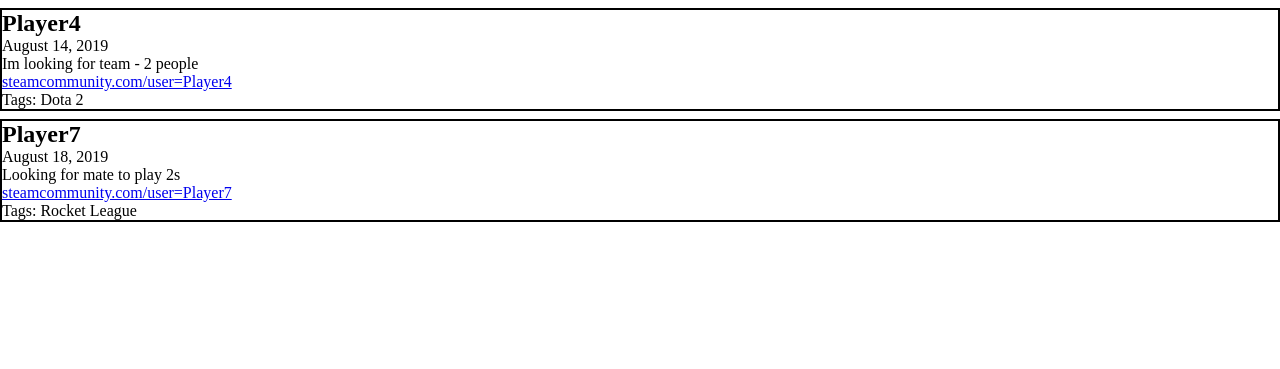
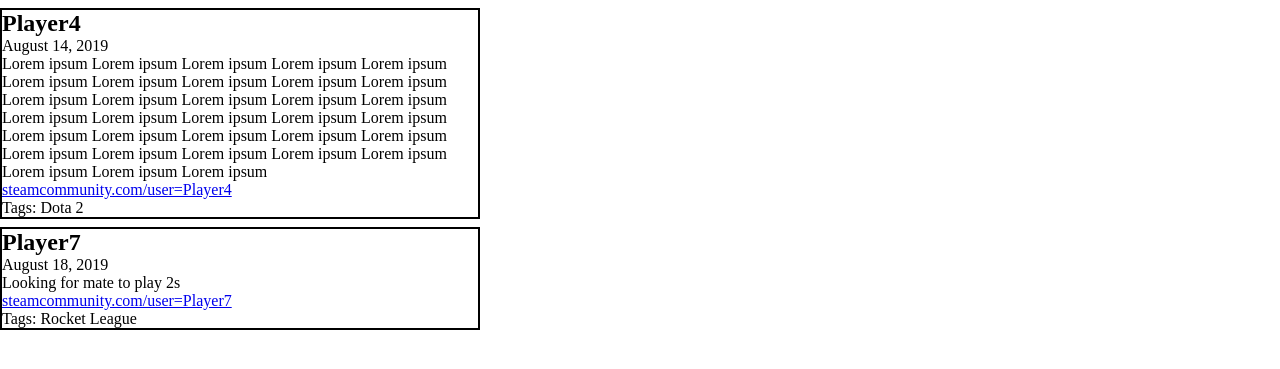
Before and after one commit to phptomek/TeamSearcher, a Django app: page / in a window 1280 px wide. Shown: the top 369 px of the page. Run offline with Django 3.2, Linux system fonts and the light colour scheme.

Commit message:
Start with templates.

```diff
--- a/post/templates/post/home.html
+++ b/post/templates/post/home.html
@@ -11,6 +11,7 @@
         .single-post{
             border: 2px solid black;
             margin: 8px 0 8px 0;
+            width: 480px;
         }
     </style>
 </head>
--- a/post/views.py
+++ b/post/views.py
@@ -5,7 +5,7 @@ posts = [
     {
         'author': 'Player4',
         'game': 'Dota 2',
-        'content': 'Im looking for team - 2 people',
+        'content': 'Lorem ipsum Lorem ipsum Lorem ipsum Lorem ipsum Lorem ipsum Lorem ipsum Lorem ipsum Lorem ipsum Lorem ipsum Lorem ipsum Lorem ipsum Lorem ipsum Lorem ipsum Lorem ipsum Lorem ipsum Lorem ipsum Lorem ipsum Lorem ipsum Lorem ipsum Lorem ipsum Lorem ipsum Lorem ipsum Lorem ipsum Lorem ipsum Lorem ipsum Lorem ipsum Lorem ipsum Lorem ipsum Lorem ipsum Lorem ipsum Lorem ipsum Lorem ipsum Lorem ipsum ',
         'link': 'steamcommunity.com/user=Player4',
         'date_posted': 'August 14, 2019'
     },
```
